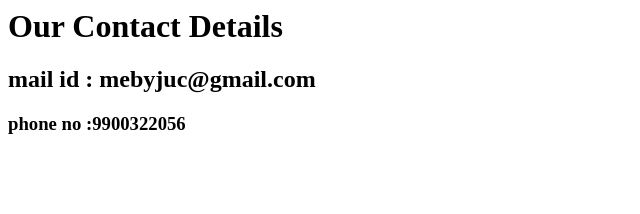
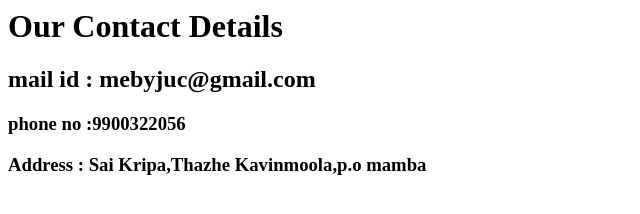
Before and after one commit to MEBYJUC/techconsultantrepo, a plain HTML site: page Index.html in a window 1280 px wide. Shown: the whole page, without its empty margins (0-640 px from the left). Drawn offline with Linux system fonts and the light colour scheme.

Commit message:
added address to index.html

```diff
--- a/Index.html
+++ b/Index.html
@@ -4,6 +4,7 @@
     <body>
         <h1>Our Contact Details</h1>
         <h2>mail id : mebyjuc@gmail.com</h2>
-        <h3>phone no :9900322056</h3>
-    </body>
+	<h3>phone no :9900322056</h3>
+	<h3>Address : Sai Kripa,Thazhe Kavinmoola,p.o mamba</h3>
+  </body>
 </html>
```
